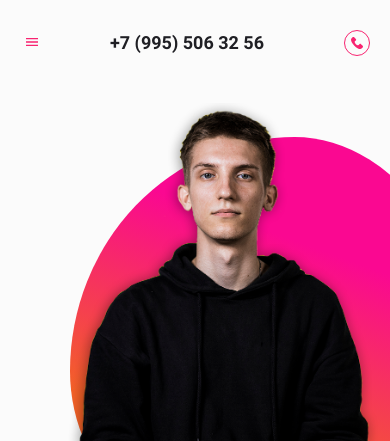
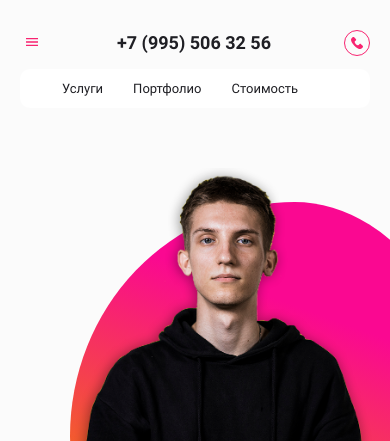
Before and after one commit to VadimVeberg/personal-webstie, a website: page src/index.html in a window 390 px wide. Shown: the top 441 px of the page. Drawn offline with nearby package versions, Linux system fonts and the light colour scheme; files that its build step writes are made by us from their sources; files whose address does not match are found by name.

Commit message:
renew header - new layout using BEM and nav for mobile

```diff
--- a/src/assets/sass/blocks/header.scss
+++ b/src/assets/sass/blocks/header.scss
@@ -8,17 +8,54 @@
 
     display: flex;
     align-items: center;
+    justify-content: space-between;
+
+    @media (max-width: 992px) {
+        position: relative;
+        flex-wrap: wrap;
+    }
 }
 
-.header__nav {
+.header__menu{
+    display: none;
+
+    @media (max-width: 992px) {
+        display: block;
+        flex-grow: 1;
+    }
+
+    @media (max-width: 576px) {
+        flex-grow: 0;
+    }
+}
+
+.header__main-nav {
     flex-grow: 1;
 
-    &_mobile {
-        flex-grow: 1;
+    @media (max-width: 992px) {
+        display: flex;
+        order: 3;
+        flex-basis: 100%;
 
-        @media (max-width: 576px) {
-            flex-grow: 0;
-        }
+        z-index: 0;
+    }
+}
+
+.header__site-list {
+    @media (max-width: 992px) {
+        display: flex;
+        justify-content: center;
+        align-items: center;
+
+        width: 100%;
+        padding: 17px 0;
+
+        background-color: $white;
+        border-radius: 10px;
+    }
+
+    @media (max-width: 576px) {
+        padding: 13px 0;
     }
 }
 
@@ -27,7 +64,6 @@
     margin-right: 30px;
 
     @media (max-width: 576px) {
-        flex-grow: 1;
         margin-right: 0;
 
         display: flex;
--- /dev/null
+++ b/src/assets/sass/blocks/main-nav.scss
@@ -0,0 +1,8 @@
+.main-nav {
+    font-size: 16px;
+    font-weight: 400;
+
+    @media (max-width: 576px) {
+        font-size: 13px;
+    }
+}
--- /dev/null
+++ b/src/assets/sass/blocks/menu-button.scss
@@ -0,0 +1,26 @@
+.menu-button {
+    height: 32px;
+    width: 45px;
+
+    border: none;
+    background-color: transparent;
+
+    @media (max-width: 576px) {
+        width: 24px;
+        height: 18px;
+    }
+
+    &:active, &:focus {
+        outline: none;
+    }
+}
+
+.menu-button__icon {
+    width: 100%;
+    height: 100%;
+    fill: $pink;
+
+    &--close {
+        display: none;
+    }
+}
--- a/src/assets/sass/blocks/nav.scss
+++ /dev/null
@@ -1,68 +0,0 @@
-.nav {
-    font-size: 16px;
-    font-weight: 400;
-
-    @media (max-width: 992px) {
-        display: none;
-    }
-
-    &_mobile {
-        display: none;
-
-        @media (max-width: 992px) {
-            display: block;
-        }
-    }
-
-
-}
-
-.menu-button {
-    height: 32px;
-    width: 45px;
-
-    border: none;
-    background-color: transparent;
-
-    &:active, &:focus {
-        outline: none;
-    }
-
-    @media (max-width: 576px) {
-        width: 24px;
-        height: 18px;
-    }
-}
-
-.menu-button__icon {
-    width: 100%;
-    height: 100%;
-    fill: $pink;
-}
-
-.nav__link {
-    color: $black;
-
-    margin-right: 30px;
-
-    position: relative;
-
-    &:hover {
-        color: $pink;
-
-        &::after {
-            content: '';
-
-            background-color: $pink;
-
-            width: 100%;
-            height: 1px;
-
-            margin: 0;
-
-            position: absolute;
-            bottom: -3px;
-            left: 0;
-        }
-    }
-}
--- /dev/null
+++ b/src/assets/sass/blocks/site-list.scss
@@ -0,0 +1,35 @@
+.site-list {
+    padding: 0;
+}
+
+.site-list__item {
+    list-style-type: none;
+    display: inline-block;
+}
+
+.site-list__link {
+    position: relative;
+
+    margin-right: 30px;
+
+    color: $black;
+
+    &:hover {
+        color: $pink;
+
+        &::after {
+            content: '';
+
+            background-color: $pink;
+
+            width: 100%;
+            height: 1px;
+
+            margin: 0;
+
+            position: absolute;
+            bottom: -3px;
+            left: 0;
+        }
+    }
+}
--- a/src/assets/sass/style.scss
+++ b/src/assets/sass/style.scss
@@ -44,10 +44,12 @@ p, h1, h2, h3 {
 @import "blocks/containers";
 
 @import "blocks/page";
-@import "blocks/header";
-@import "blocks/nav";
+@import "blocks/main-nav";
+@import "blocks/site-list";
+@import "blocks/menu-button";
 @import "blocks/phone";
 @import "blocks/call-button";
+@import "blocks/header";
 
 @import "blocks/intro";
 @import "blocks/author";
--- a/src/tpl/partials/header.html
+++ b/src/tpl/partials/header.html
@@ -1,17 +1,27 @@
 <header class="header">
-    <div class="container">
-        <div class=" header__container">
-            <nav class="nav_mobile header__nav_mobile">
-                <button class="menu-button">
-                    <svg class="menu-button__icon">
+    <div class="container header__container">
+            <div class="header__menu">
+                <button class="menu-button header__menu-button">
+                    <svg class="menu-button__icon menu-button__icon--open">
                         <use xlink:href="#menu"></use>
                     </svg>
+                    <svg class="menu-button__icon menu-button__icon--close">
+                        <use xlink:href="#close"></use>
+                    </svg>
                 </button>
-            </nav>
-            <nav class="nav header__nav">
-                <a class="nav__link" href="#">Услуги</a>
-                <a class="nav__link" href="#">Портфолио</a>
-                <a class="nav__link" href="#">Стоимость</a>
+            </div>
+            <nav class="main-nav header__main-nav">
+                <ul class="site-list header__site-list">
+                    <li class="site-list__item">
+                        <a class="site-list__link" href="#">Услуги</a>
+                    </li>
+                    <li class="site-list__item">
+                        <a class="site-list__link" href="#">Портфолио</a>
+                    </li>
+                    <li class="site-list__item">
+                        <a class="site-list__link" href="#">Стоимость</a>
+                    </li>
+                </ul>
             </nav>
             <a class="phone header__phone" href="tel:+79955063256">
                 +7 (995) 506 32 56
@@ -24,6 +34,5 @@
                     <use xlink:href="#phone"></use>
                 </svg>
             </button>
-        </div>
     </div>
 </header>
--- a/src/tpl/partials/sprite.html
+++ b/src/tpl/partials/sprite.html
@@ -1,4 +1,8 @@
 <svg style="display: none">
+    <symbol id="close" viewBox="0 0 512.001 512.001" enable-background="new 0 0 512.001 512.001">
+        <g><path d="m512.001 84.853-84.853-84.853-171.147 171.147-171.148-171.147-84.853 84.853 171.148 171.147-171.148 171.148 84.853 84.853 171.148-171.147 171.147 171.147 84.853-84.853-171.148-171.148z"/>
+        </g>
+    </symbol>
     <symbol id="phone" viewBox="0 0 513.64 513.64" >
         <g>
             <path d="M499.66,376.96l-71.68-71.68c-25.6-25.6-69.12-15.359-79.36,17.92c-7.68,23.041-33.28,35.841-56.32,30.72
```
Also changed, not shown: dist/assets/css/style.css, dist/assets/css/style.min.css, dist/index.html.
